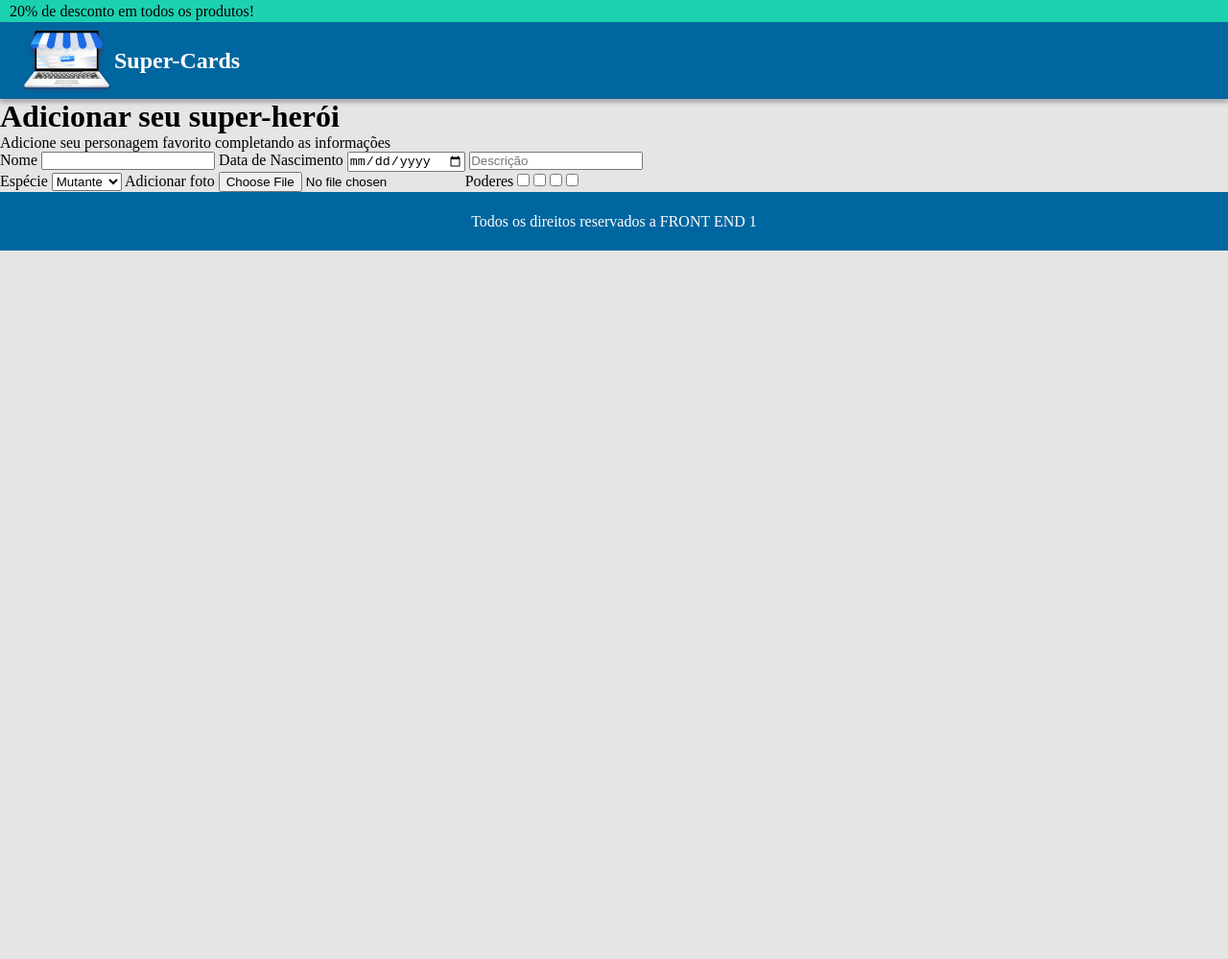
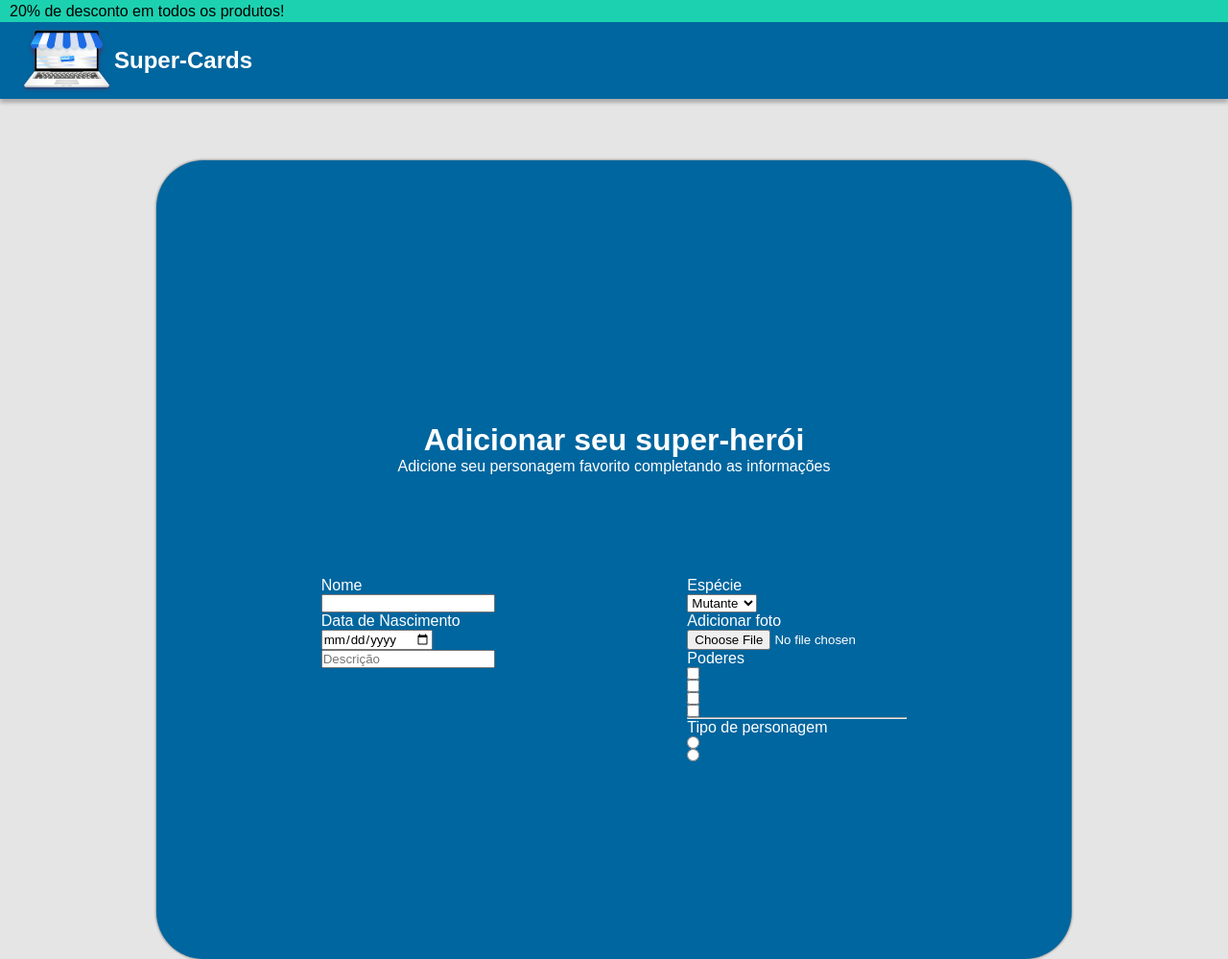
Before and after one commit to Evertunes/aulas16, a plain HTML site: page cadastro.html in a window 1280 px wide. Shown: the top 999 px of the page at 96% size. Before the commit the page ends 800 px from the top, so only its background shows below. Drawn offline with Linux system fonts and the light colour scheme.

Commit message:
inicio css

```diff
--- a/cadastro.html
+++ b/cadastro.html
@@ -22,7 +22,7 @@
         <form action="">
         <div class="container">
             <h1>Adicionar seu super-herói</h1>
-            <span>Adicione seu personagem favorito completando as informações</span>
+            <span class="add">Adicione seu personagem favorito completando as informações</span>
             <div class="containerconteudo">
                 <div class="coluna">
                     <label for="nome">Nome</label>
@@ -45,6 +45,10 @@
                    <input type="checkbox" name="poderes" value="Super Força">
                    <input type="checkbox" name="poderes" value="Visão de raio laser">
                    <input type="checkbox" name="poderes" value="Super Rico">
+                   <hr size="5" width="100%">
+                   <label>Tipo de personagem</label>
+                   <input type="radio" name="tipo" value="Herói / Heroína">
+                   <input type="radio" name="tipo" value="Vilão / Vilã">
 
                 </div>
             </div>
--- a/css/stylec.css
+++ b/css/stylec.css
@@ -1,13 +1,25 @@
+@import url('https://fonts.googleapis.com/css2?family=Acme&family=Indie+Flower&family=Inter:wght@100;500&display=swap');
+
+
+
 * {
     margin: 0;
     padding: 0;
     box-sizing: border-box;
+    font-family: "indie", sans-serif;
   }
 
   body
   {
       background-color:#E5E5E5;
   }
+
+  main{
+    display: flex;
+    justify-content:center ;
+    margin: 5%;
+  }
+
   header .desconto {
     display: flex;
     align-items: center;
@@ -26,6 +38,39 @@
     box-shadow: 0px 4px 4px rgba(0, 0, 0, 0.25);
   }
 
+.container{
+  color:white;
+  width: 954px;
+  height: 832px;
+  background-color: #00669f;
+  border-radius: 49px;
+  box-shadow: 0px 0px 2px 1px rgba(0, 0, 0, 0.3);
+  display: inline-flex;
+  justify-content: center;
+  flex-direction:column;
+  text-align: center;
+}
+
+.coluna{
+  display: flex;
+  flex-direction: column;
+  align-items: flex-start;
+  width: 25%;
+  height: 10%;
+  align-self: center;
+}
+
+.containerconteudo{
+  padding:2%;
+  display: inline-flex;
+  flex-direction: row;
+  justify-content: space-evenly;
+}
+
+hr{
+  color: white;
+  background-color: white;
+}
   footer {
     display: flex;
     align-items: center;
```
